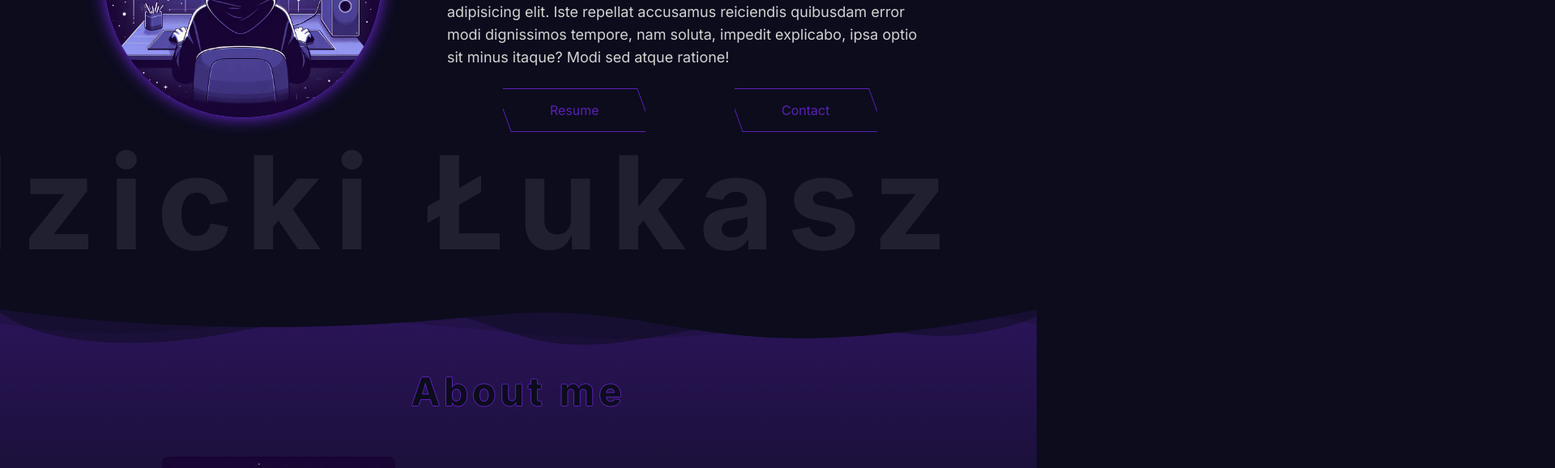
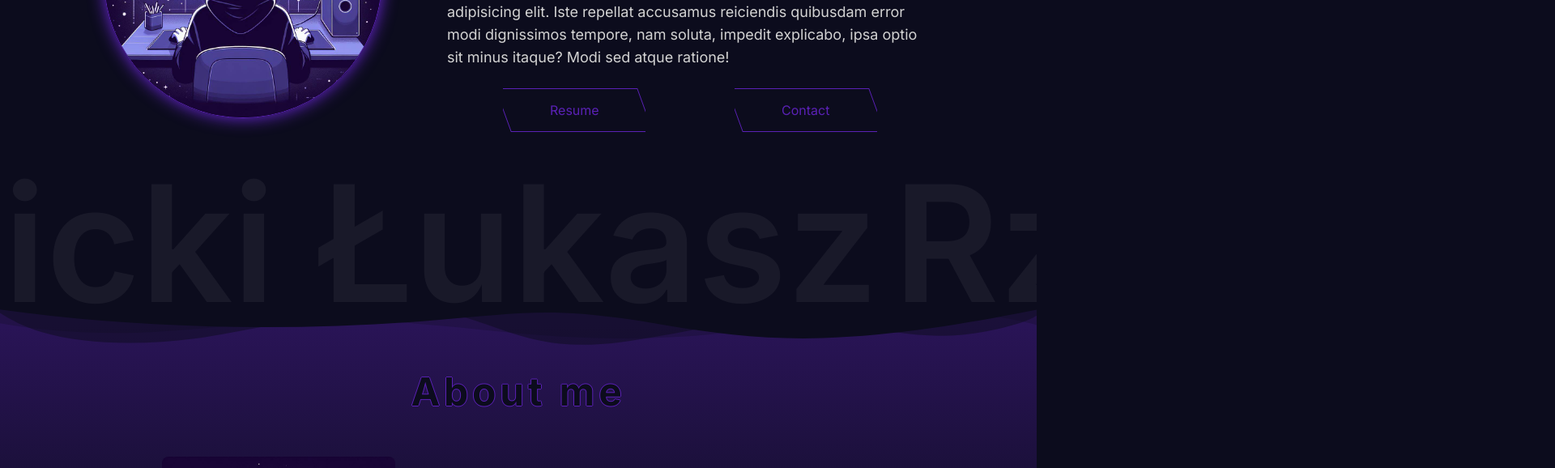
Before and after one commit to sdnn44/portfolio, a Next.js app: page / in a window 1280 px wide. Shown: the part 420-998 px from the top of the page at 81% size, 1920 px wide, since content can reach past the window. Built offline with nearby package versions, Linux system fonts and the light colour scheme.

Commit message:
Improved infinite headline slider

```diff
--- a/app/components/Hero/Hero.tsx
+++ b/app/components/Hero/Hero.tsx
@@ -2,49 +2,25 @@
 import React from 'react'
 import Image from 'next/image'
 import HeroBgAnimation from '../Hero/HeroBgAnimation'
-import HeroHeadline from '../Hero/HeroHeadline'
-import Button from '../Button/Button'
-import TextReveal from '../TextReveal/TextReveal'
+import HeroContent from './HeroContent';
+import HeroHeadlineSlider from './HeroHeadlineSlider';
 
 type Props = {}
 
 export default function Hero({ }: Props) {
 
   return (
-    <>
     <div className='flex relative justify-center items-center gap-20 md:flex-row flex-col max-w-5xl mx-auto h-3/4'>
       <div className='rounded-full flex items-center justify-center border-[1px] border-violet-800 shadow-[0_0px_20px_rgba(0,0,0,0.25)] shadow-violet-700 overflow-hidden'>
         <HeroBgAnimation />
         <Image src={'/hero_bg-2.jpg'} width={700} height={700} alt={''} className='z-10' />
         {/* <div className="absolute border border-[#333333] rounded-full h-[300px] w-[300px] mt-52 z-10 "></div> */}
       </div>
-        <div className='flex flex-col gap-6 relative max-w-[600px]'>
-          <h1 className='text-5xl font-bold z-10'>
-            <TextReveal>
-              <span className='z-20'>Hi, I'm</span>
-              <span className='hero-text z-20'> Łukasz</span>
-            </TextReveal>
-            <TextReveal>
-              <span className='text-6xl opacity-30 tracking-widest z-0'>Web Developer</span>
-            </TextReveal>
-          </h1>
-          <TextReveal>
-            <p className='text-lg'>Lorem ipsum dolor sit amet consectetur adipisicing elit. Lorem ipsum dolor sit amet consectetur adipisicing elit. Lorem ipsum dolor sit amet consectetur adipisicing elit. Lorem ipsum dolor sit amet consectetur adipisicing elit. Iste repellat accusamus reiciendis quibusdam error modi dignissimos tempore, nam soluta, impedit explicabo, ipsa optio sit minus itaque? Modi sed atque ratione!</p>
-          </TextReveal>
-          <div className='flex gap-10 w-full justify-evenly'>
-            <Button className="button left" label='Download CV'>
-              <p className='text-[#5a21b5]'>Resume</p>
-            </Button>
-            <Button className="button left" label='Get in touch'>
-              <p className='text-[#5a21b5]'>Contact</p>
-            </Button>
-            {/* <a href='#' className='button left'>Contact</a> */}
+      <HeroContent />
+      <div className='absolute -bottom-44'>
+        <HeroHeadlineSlider />
       </div>
     </div>
-      </div>
-      <HeroHeadline />
-    </>
-
   )
 
 }
--- /dev/null
+++ b/app/components/Hero/HeroContent.tsx
@@ -0,0 +1,35 @@
+import React from 'react'
+import Button from '../Button/Button'
+import TextReveal from '../TextReveal/TextReveal'
+
+type Props = {}
+
+const HeroContent = (props: Props) => {
+    return (
+        <div className='flex flex-col gap-6 relative max-w-[600px]'>
+            <h1 className='text-5xl font-bold z-10'>
+                <TextReveal>
+                    <span className='z-20'>Hi, I'm</span>
+                    <span className='hero-text z-20'> Łukasz</span>
+                </TextReveal>
+                <TextReveal>
+                    <span className='text-6xl opacity-30 tracking-widest z-0'>Web Developer</span>
+                </TextReveal>
+            </h1>
+            <TextReveal>
+                <p className='text-lg'>Lorem ipsum dolor sit amet consectetur adipisicing elit. Lorem ipsum dolor sit amet consectetur adipisicing elit. Lorem ipsum dolor sit amet consectetur adipisicing elit. Lorem ipsum dolor sit amet consectetur adipisicing elit. Iste repellat accusamus reiciendis quibusdam error modi dignissimos tempore, nam soluta, impedit explicabo, ipsa optio sit minus itaque? Modi sed atque ratione!</p>
+            </TextReveal>
+            <div className='flex gap-10 w-full justify-evenly'>
+                <Button className="button left" label='Download CV'>
+                    <p className='text-[#5a21b5]'>Resume</p>
+                </Button>
+                <Button className="button left" label='Get in touch'>
+                    <p className='text-[#5a21b5]'>Contact</p>
+                </Button>
+                {/* <a href='#' className='button left'>Contact</a> */}
+            </div>
+        </div>
+    )
+}
+
+export default HeroContent
--- a/app/components/Hero/HeroHeadline.tsx
+++ /dev/null
@@ -1,39 +0,0 @@
-"use client";
-
-import gsap from 'gsap';
-import { motion } from 'framer-motion';
-import React, { useEffect, useRef } from 'react'
-
-type Props = {}
-
-export default function HeroHeadline({ }: Props) {
-
-    const firstParagraph = useRef(null);
-    const secondParagraph = useRef(null);
-
-    let xDirection = 0;
-    let direction = -1;
-
-    useEffect(() => {
-        requestAnimationFrame(animation)
-    }, []);
-
-    const animation = () => {
-        if (xDirection < -1890) {
-            xDirection = 0;
-        }
-        gsap.set(firstParagraph.current, { x: xDirection });
-        gsap.set(secondParagraph.current, { x: xDirection });
-        xDirection += 1 * direction;
-        requestAnimationFrame(animation);
-    }
-
-    return (
-        <div className='relative overflow-hidden bottom-36 '>
-            <div className="whitespace-nowrap relative opacity-10">
-                <p ref={firstParagraph} className="relative text-[20vh] pr-[50px] top-0 w-1/2 tracking-widest font-bold">Rzedzicki Łukasz </p>
-                <p ref={secondParagraph} className="absolute left-[150%] text-[20vh] pr-[50px] tracking-widest top-0 w-1/2 font-bold">Rzedzicki Łukasz </p>
-            </div>
-        </div>
-    )
-}
--- /dev/null
+++ b/app/components/Hero/HeroHeadlineSlider.tsx
@@ -0,0 +1,35 @@
+"use client";
+
+import gsap from 'gsap';
+import React, { useEffect, useRef } from 'react'
+
+type Props = {}
+
+export default function HeroHeadlineSlider({ }: Props) {
+
+    const firstParagraph = useRef<HTMLDivElement | null>(null);
+    const secondParagraph = useRef<HTMLDivElement | null>(null);
+    let xPercent = 0;
+
+    useEffect(() => {
+        gsap.set(secondParagraph.current, { left: secondParagraph.current?.getBoundingClientRect().width })
+        requestAnimationFrame(animate);
+    }, [])
+
+    const animate = () => {
+        if (xPercent < -100) {
+            xPercent = 0;
+        }
+        gsap.set(firstParagraph.current, { xPercent: xPercent })
+        gsap.set(secondParagraph.current, { xPercent: xPercent })
+        requestAnimationFrame(animate);
+        xPercent -= 0.05;
+    }
+
+    return (
+        <div className="whitespace-nowrap relative">
+            <p ref={firstParagraph} className="relative slider-paragraph">Rzedzicki Łukasz</p>
+            <p ref={secondParagraph} className="absolute left-full top-0 slider-paragraph">Rzedzicki Łukasz</p>
+        </div>
+    )
+}
--- a/app/page.tsx
+++ b/app/page.tsx
@@ -30,7 +30,7 @@ export default function Home() {
       {/* <section id="home" style={{ scrollSnapAlign: 'none' }}>
         <Header />
       </section> */}
-      <section id="#" style={{ scrollSnapAlign: 'none' }} className="bg-gradient-to-t from-[#0c0c1d] from-50% to-[#5a21b665]">
+      <section id="#" style={{ scrollSnapAlign: 'none' }} className="bg-gradient-to-t from-[#0c0c1d] from-50% to-[#5a21b665] overflow-hidden">
         <Header />
         <Hero />
       </section>
--- a/app/styles/globals.css
+++ b/app/styles/globals.css
@@ -202,3 +202,14 @@ body {
   transform: scale(1) translateX(-50%);
   /* transition: transform 0.3s ease; */
 }
+
+@layer utilities {
+  .slider-paragraph {
+    margin: 0px;
+    color: white;
+    font-size: 200px;
+    font-weight: 600;
+    padding-right: 50px;
+    opacity: 5%;
+  }
+}
```
Lines whose indentation alone changed are shown as unchanged.
